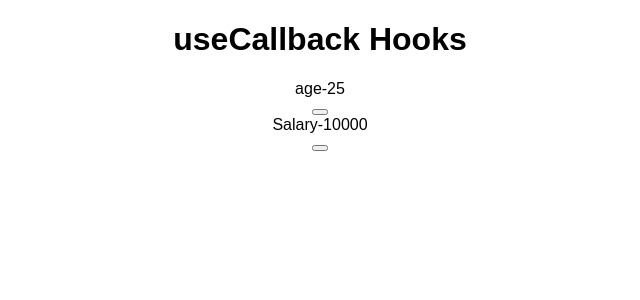
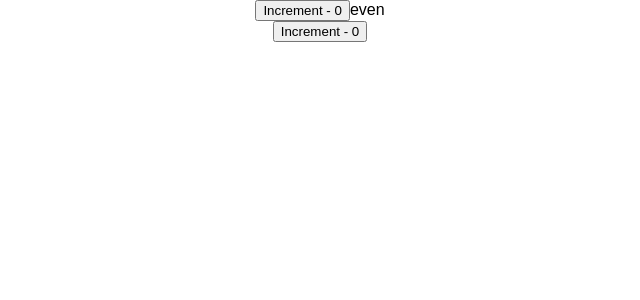
Before and after one commit to Sumit-D21/my-hooks, a React (Create React App) app: page / in a window 1280 px wide. Shown: the top 300 px of the page, without its empty margins (320-960 px from the left). Built offline with nearby package versions, Linux system fonts and the light colour scheme.

Commit message:
useMemoHook

```diff
--- a/src/App.js
+++ b/src/App.js
@@ -10,12 +10,14 @@ import DataFetching from './component/DataFetching';
 import UsereducerCounter from './component/UsereducerCounter';
 import DataFetchingReducer from './component/DataFetchingReducer';
 import Parent from './component/useCallback/Parent';
+import UseMemoCounter from './component/UseMemoCounter';
 
 class App extends Component {
   render() {
     return (
       <div className="App">
-        <Parent/>
+        <UseMemoCounter/>
+        {/* <Parent/> */}
         {/* <DataFetchingReducer/> */}
         {/* <UsereducerCounter/> */}
         {/* <DataFetching/> */}
--- /dev/null
+++ b/src/component/UseMemoCounter.js
@@ -0,0 +1,36 @@
+import React, { useMemo, useState } from 'react'
+
+function UseMemoCounter() {
+    const [countone, setCountone] = useState(0)
+    const [counttwo, setCounttwo] = useState(0)
+
+    const incrementone = () =>{
+        return setCountone(countone + 1)
+    }
+
+    const incrementtwo = () =>{
+        return setCounttwo(counttwo + 1)
+    }
+
+    const isEven = useMemo(() =>{
+        let i = 0
+        while(i<20000000) i++
+        return countone % 2 === 0
+    },[countone])
+
+  return (
+    <div>
+        <div>
+            <button onClick={incrementone}>Increment - {countone}</button>
+            <span>
+            {isEven ? 'even' : 'odd'}
+            </span>
+        </div>
+        <div>
+            <button onClick={incrementtwo}>Increment - {counttwo}</button>
+        </div>
+    </div>
+  )
+}
+
+export default UseMemoCounter
```
